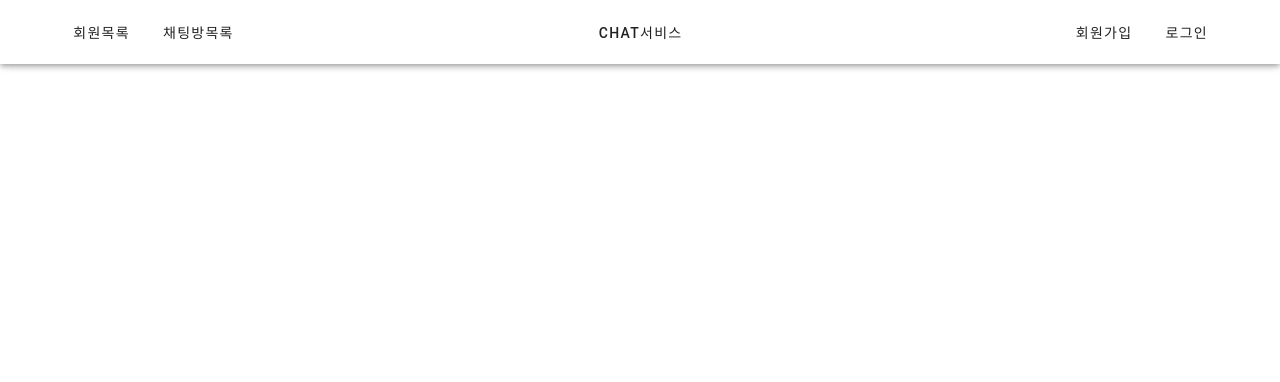
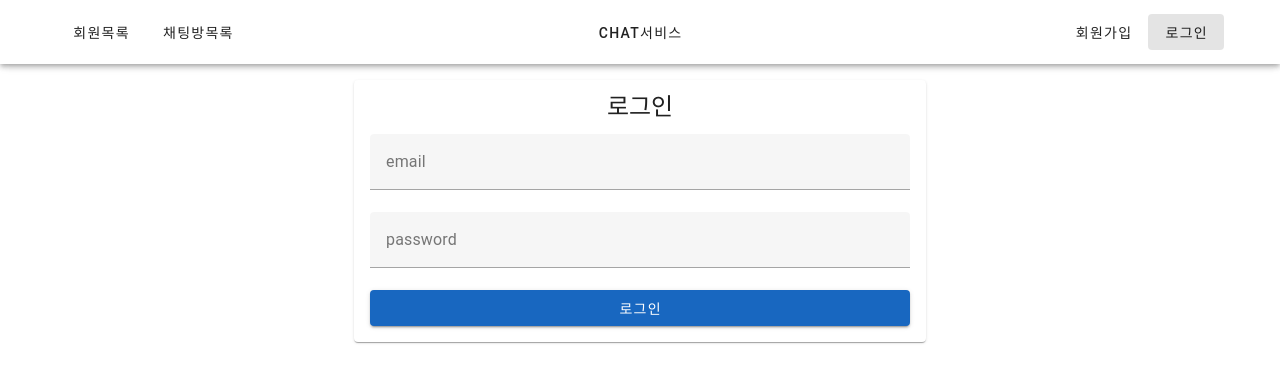
Before and after one commit to chcjswo/chat-front, a Vue app: page /login in a window 1280 px wide. Shown: the top 382 px of the page. Built offline with nearby package versions, Linux system fonts and the light colour scheme.

Commit message:
로그인 화면 구현

```diff
--- a/src/router/index.js
+++ b/src/router/index.js
@@ -1,11 +1,17 @@
 import {createRouter, createWebHistory} from "vue-router"
 import MemberCreate from "@/views/MemberCreate.vue"
+import LoginPage from "@/views/LoginPage.vue"
 
 const routes = [
     {
         path:'/member/create',
         name: 'MemberCreate',
         component: MemberCreate
+    },
+    {
+        path:'/login',
+        name: 'LoginPage',
+        component: LoginPage
     },
 ];
 
--- /dev/null
+++ b/src/views/LoginPage.vue
@@ -0,0 +1,57 @@
+<template>
+  <v-container>
+    <v-row justify="center">
+      <v-col cols="12" sm="4" md="6">
+        <v-card>
+          <v-card-title class="text-h5 text-center">로그인</v-card-title>
+          <v-card-text>
+            <v-form @submit.prevent="doLogin">
+              <v-text-field
+                  label="email"
+                  v-model="email"
+                  type="email"
+                  required
+              ></v-text-field>
+
+              <v-text-field
+                  label="password"
+                  v-model="password"
+                  type="password"
+                  required
+              >
+              </v-text-field>
+              <v-btn type="submit" color="primary" block>로그인</v-btn>
+            </v-form>
+          </v-card-text>
+        </v-card>
+      </v-col>
+    </v-row>
+
+  </v-container>
+</template>
+
+<script>
+import axios from 'axios';
+import { jwtDecode } from 'jwt-decode';
+export default{
+  data(){
+    return{
+      email: "",
+      password: "",
+    }
+  },
+  methods:{
+    async doLogin(){
+      const loginData = {email:this.email, password:this.password};
+      const response = await axios.post(`${process.env.VUE_APP_API_BASE_URL}/members/login`, loginData);
+      const token = response.data.token;
+      const role = jwtDecode(token).role;
+      const email = jwtDecode(token).sub;
+      localStorage.setItem("token", token);
+      localStorage.setItem("role", role);
+      localStorage.setItem("email", email);
+      window.location.href="/";
+    }
+  }
+}
+</script>
```
